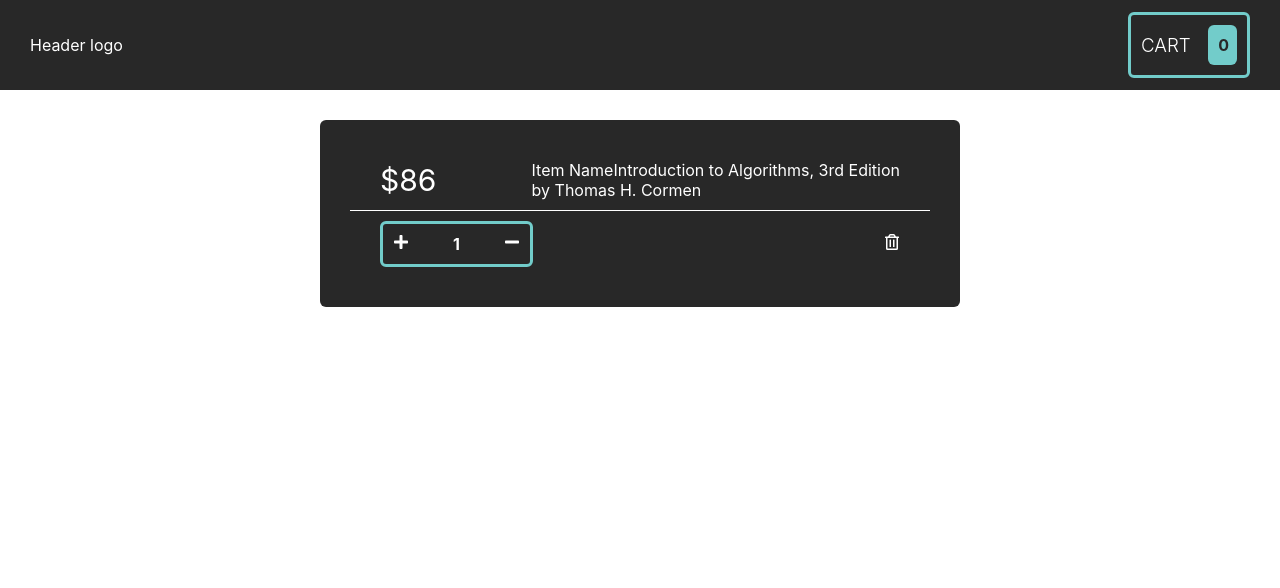
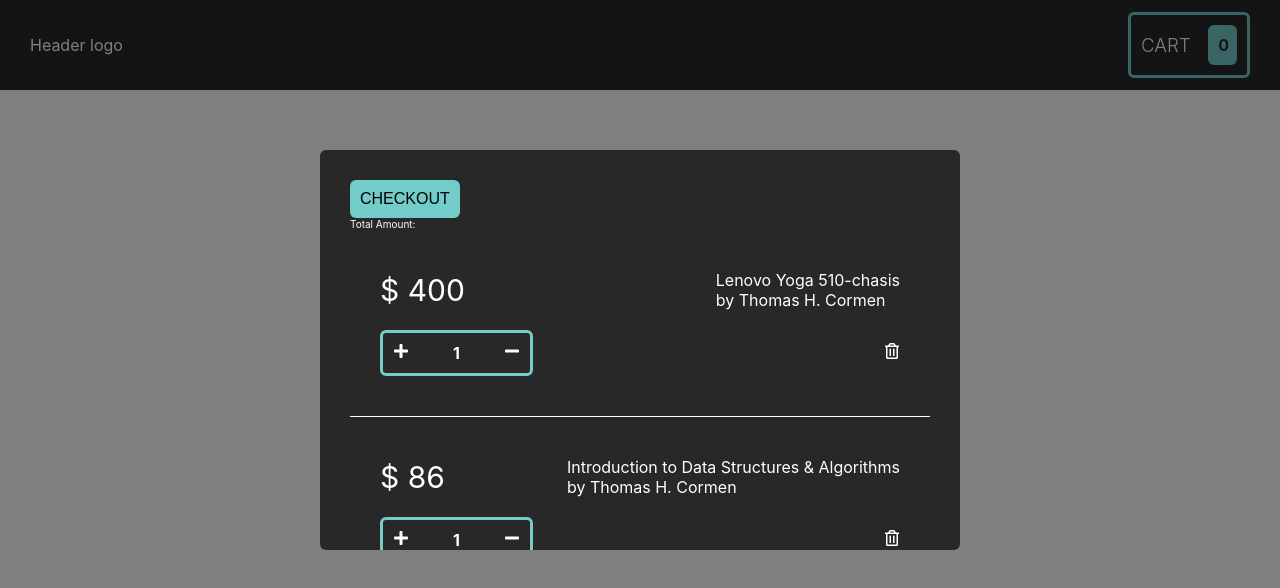
Before and after one commit to sianwa11/Redux-shopping-cart, a React (Create React App) app: page / in a window 1280 px wide. Shown: the top 588 px of the page. Built offline with nearby package versions, Linux system fonts and the light colour scheme.

Commit message:
Styling modal

```diff
--- a/src/components/Cart/CartItem.module.scss
+++ b/src/components/Cart/CartItem.module.scss
@@ -1,23 +1,41 @@
 .items {
-  margin: 3rem auto;
+  margin: 15rem auto;
   padding: 3rem;
   background-color: #282828;
   width: 50%;
   color: white;
   border-radius: 6px;
+  height: 40rem;
+  overflow-y: scroll;
+
+  &__btn {
+    border: none;
+    padding: 1rem;
+    font-size: 1.6rem;
+    text-transform: uppercase;
+    border-radius: 6px;
+    background-color: #72ccca;
+    transition: all 0.2s;
+
+    &:hover {
+      cursor: pointer;
+    }
+  }
 }
 
 .item {
+  padding: 3rem 0;
   display: flex;
   flex-direction: column;
+  justify-content: space-between;
   font-size: 1.6rem;
+  border-bottom: 1px solid #fff;
 
   &__details {
     display: flex;
     padding: 1rem 3rem;
     justify-content: space-between;
     align-items: center;
-    border-bottom: 1px solid #fff;
 
     &--name {
       display: flex;
--- a/src/components/Cart/CartItems.js
+++ b/src/components/Cart/CartItems.js
@@ -1,42 +1,40 @@
 import React from "react";
+
+import Modal from "../UI/Modal/Modal";
 import styles from "./CartItem.module.scss";
-import "../UI/Icons.scss";
 
-import { FaRegTrashAlt, FaPlus, FaMinus } from "react-icons/fa";
+import Item from "./Item";
+
+const DUMMY = [
+  { id: 1, name: "Lenovo Yoga 510-chasis", price: 400, quantity: 1 },
+  {
+    id: 2,
+    name: "Introduction to Data Structures & Algorithms",
+    price: 86,
+    quantity: 1,
+  },
+  { id: 3, name: "PlayStation 5", price: 500, quantity: 1 },
+];
 
 const CartItems = () => {
   return (
     <>
-      <div className={styles.items}>
-        <div className={styles.item}>
-          <div className={styles.item__details}>
-            <div className={styles["item__details--price"]}>$86</div>
-            <div className={styles["item__details--name"]}>
-              Item NameIntroduction to Algorithms, 3rd Edition
-              <span>by Thomas H. Cormen</span>
-            </div>
-          </div>
-          <div className={styles.item__actions}>
-            <div className={styles["item__actions--1"]}>
-              <div className="icon_btn">
-                <FaPlus />
-              </div>
-              <div className={styles["item__actions--text"]}>
-                <b>1</b>
-              </div>
-              <div className="icon_btn">
-                <FaMinus />
-              </div>
-            </div>
-
-            <div className="item__actions--2">
-              <div className="icon_btn">
-                <FaRegTrashAlt />
-              </div>
-            </div>
-          </div>
+      <Modal>
+        <div className={styles.items}>
+          <button type="button" className={styles.items__btn}>
+            Checkout
+          </button>
+          <div>Total Amount: </div>
+          {DUMMY.map((item) => (
+            <Item
+              key={item.id}
+              amount={item.price}
+              itemName={item.name}
+              quantity={item.quantity}
+            />
+          ))}
         </div>
-      </div>
+      </Modal>
     </>
   );
 };
--- /dev/null
+++ b/src/components/Cart/Item.js
@@ -0,0 +1,43 @@
+import React from "react";
+
+import styles from "./CartItem.module.scss";
+import "../UI/Icons.scss";
+
+import { FaRegTrashAlt, FaPlus, FaMinus } from "react-icons/fa";
+
+const Item = (props) => {
+  return (
+    <>
+      <div className={styles.item}>
+        <div className={styles.item__details}>
+          <div className={styles["item__details--price"]}>$ {props.amount}</div>
+          <div className={styles["item__details--name"]}>
+            {props.itemName}
+            <span>by Thomas H. Cormen</span>
+          </div>
+        </div>
+        <div className={styles.item__actions}>
+          <div className={styles["item__actions--1"]}>
+            <div className="icon_btn">
+              <FaPlus />
+            </div>
+            <div className={styles["item__actions--text"]}>
+              <b>{props.quantity}</b>
+            </div>
+            <div className="icon_btn">
+              <FaMinus />
+            </div>
+          </div>
+
+          <div className="item__actions--2">
+            <div className="icon_btn">
+              <FaRegTrashAlt />
+            </div>
+          </div>
+        </div>
+      </div>
+    </>
+  );
+};
+
+export default Item;
--- a/src/components/UI/Modal/Modal.js
+++ b/src/components/UI/Modal/Modal.js
@@ -1,9 +1,11 @@
 import React from "react";
-import { ReactDOM } from "react-dom";
+import ReactDOM from "react-dom";
+
+import styles from "./Modal.module.scss";
 
 const Modal = (props) => {
   return ReactDOM.createPortal(
-    <div>{props.children}</div>,
+    <div className={styles.backdrop}>{props.children}</div>,
     document.getElementById("modal")
   );
 };
--- a/src/components/UI/Modal/Modal.module.scss
+++ b/src/components/UI/Modal/Modal.module.scss
@@ -0,0 +1,9 @@
+.backdrop {
+  position: fixed;
+  top: 0;
+  left: 0;
+  z-index: 200;
+  width: 100%;
+  height: 100%;
+  background-color: rgba(black, 0.5);
+}
```
